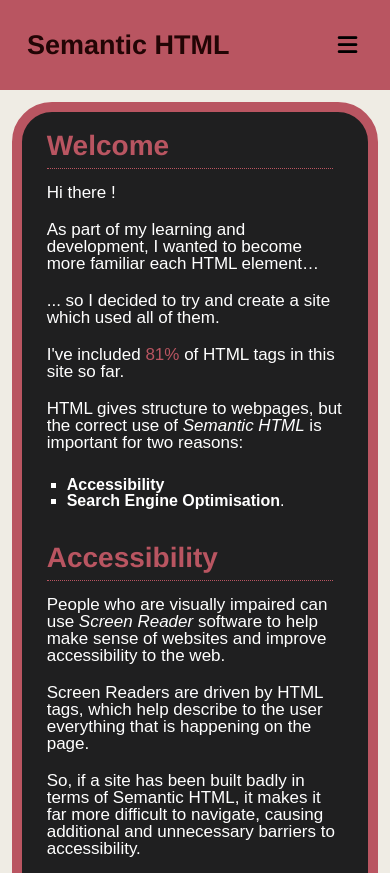
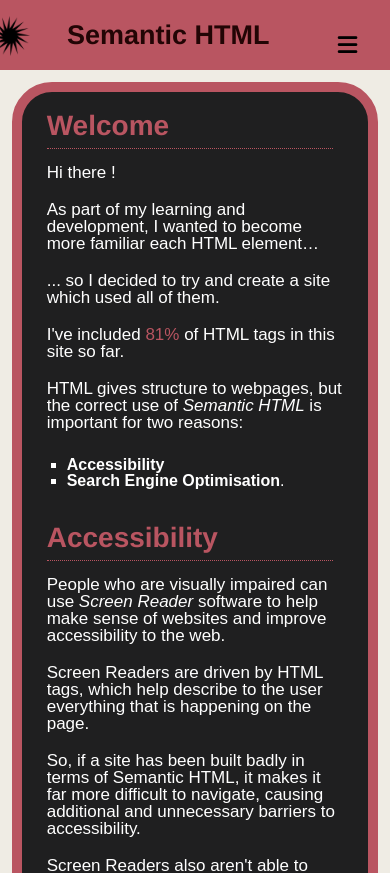
Before and after one commit to BramBrooks/semanticHTML, a React (Create React App) app: page / in a window 390 px wide. Shown: the top 873 px of the page. Built offline with nearby package versions, Linux system fonts and the light colour scheme; a web font is replaced by a local one.

Commit message:
updates ipgone XR header view

```diff
--- a/src/styles/components/header.scss
+++ b/src/styles/components/header.scss
@@ -145,9 +145,6 @@
       justify-content: flex-start;
 
       .menu-icon {
-        // font-size: 1.4rem;
-        // top: 14px;
-        // right: 12px;
         top: 8px;
         right: 20px;
         font-size: 2rem;
@@ -162,7 +159,7 @@
 
       img {
         width: 45px;
-        display: none;
+        // display: none;
       }
     }
   }
@@ -205,13 +202,19 @@
   // iPhone XR - 414px
   @media screen and (max-width: 414px) {
     header {
+      height: 70px;
       .menu-icon {
         right: 16px;
-        top: 17.5px;
+        top: 8px;
       }
       .title_and_logo_container {
+        margin-left: 25px;
         h1 {
-          margin-left: 46px;
+          margin-left: 14px;
+        }
+        img {
+          width: 40px;
+          margin-top: 7px;
         }
       }
     }
```
